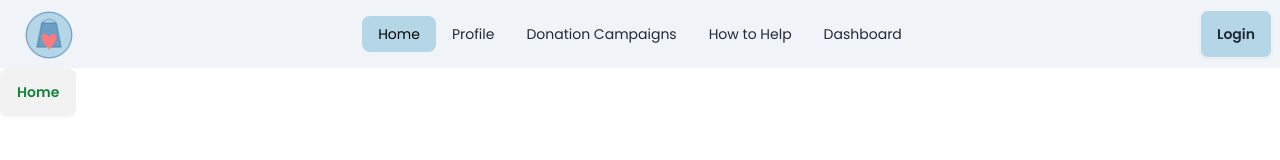
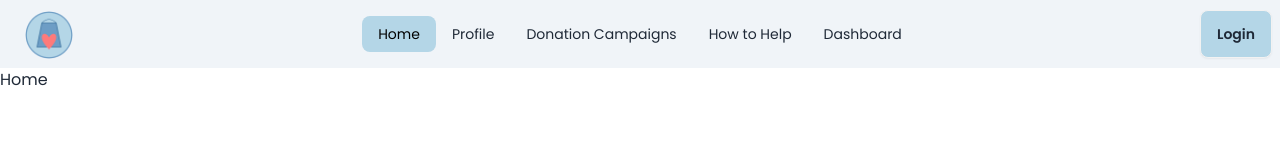
Before and after one commit to mdabdulkyum1/test, a React (Vite) app: page / in a window 1280 px wide. Shown: the top 160 px of the page. Built offline with nearby package versions, Linux system fonts and the light colour scheme.

Commit message:
Home page created done

```diff
--- /dev/null
+++ b/src/pages/Home/Home.jsx
@@ -0,0 +1,8 @@
+
+function Home() {
+  return (
+    <div>Home</div>
+  )
+}
+
+export default Home
--- a/src/routes/router.jsx
+++ b/src/routes/router.jsx
@@ -1,5 +1,6 @@
 import { createBrowserRouter } from "react-router-dom";
 import MainLayout from "../layout/MainLayout";
+import Home from "../pages/Home/Home";
 
 
 
@@ -10,7 +11,7 @@
         children: [
             {
                 path: "/",
-                element: <h1 className="btn text-green-700"> Home </h1>
+                element: <Home></Home>
             },
             {
                 path: "profile",
```
